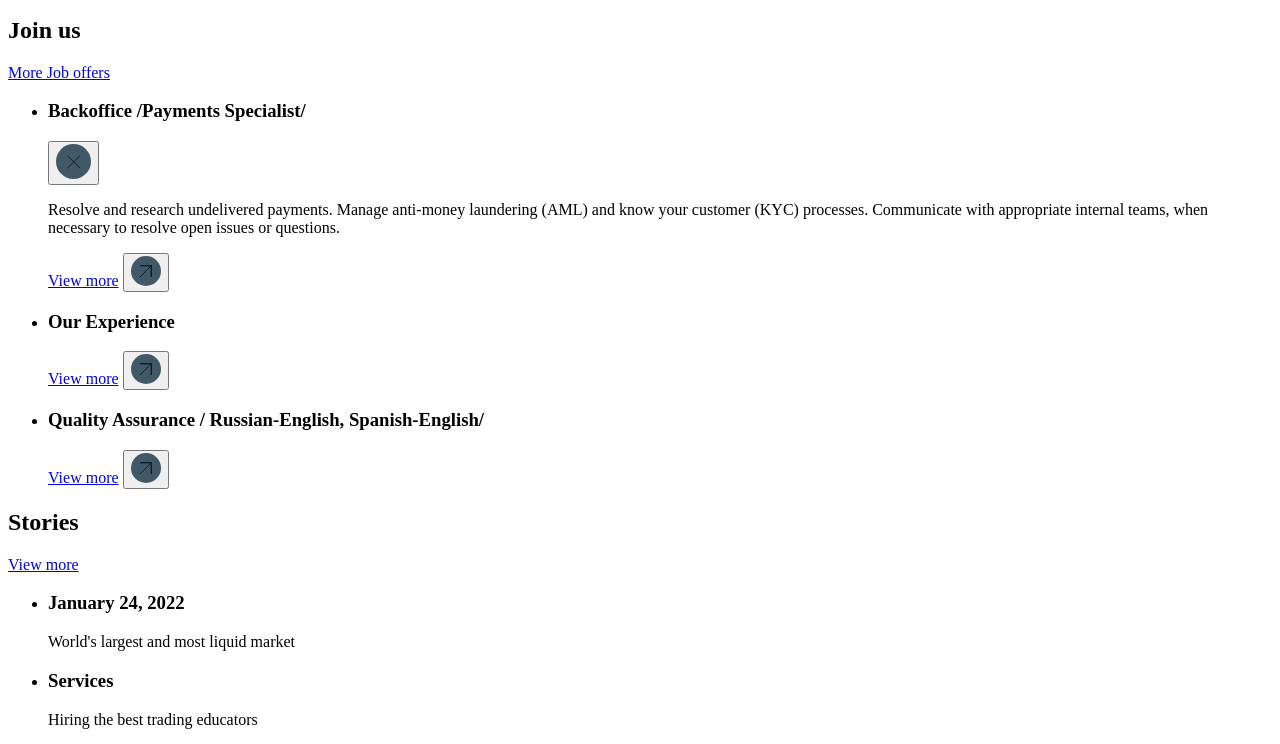
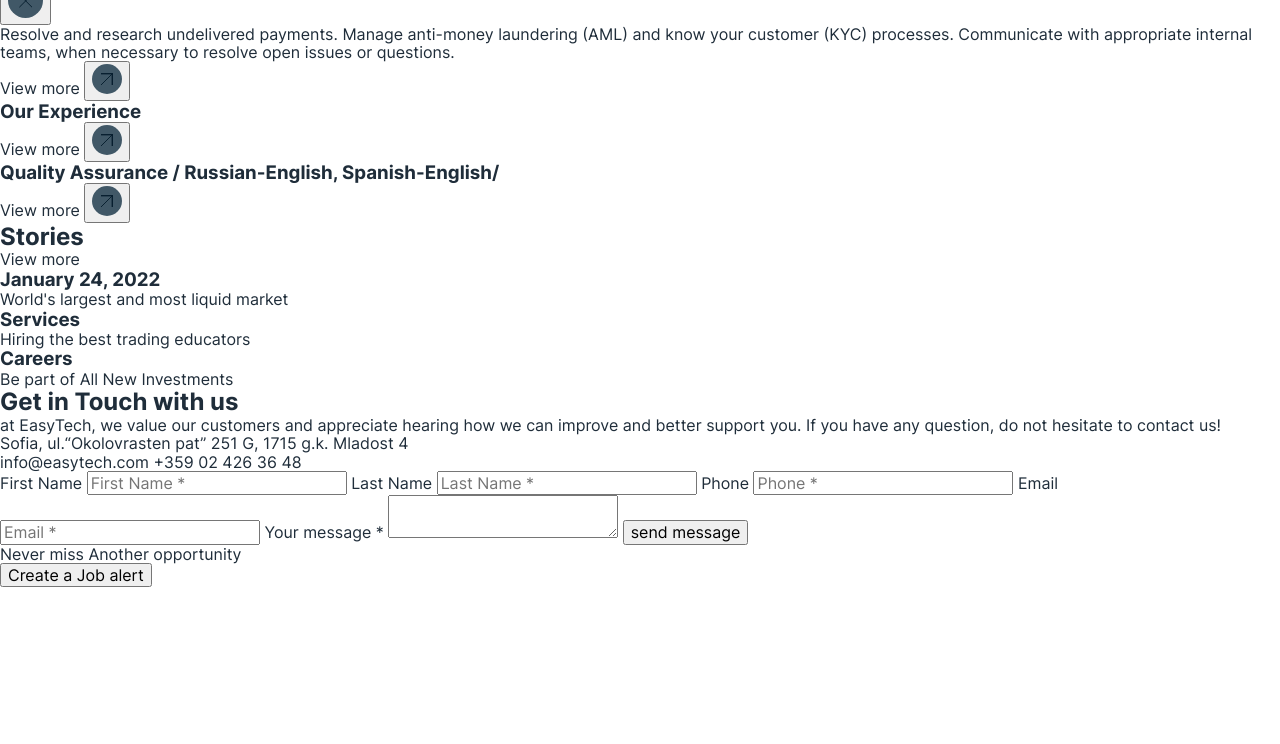
Before and after one commit to salamatina-kateryna/easytech-landing, a website: page source/index.html in a window 1280 px wide. Shown: the part 293-1037 px from the top of the page. After the commit the page ends 880 px from the top, so only its background shows below. Drawn offline with nearby package versions, Linux system fonts and the light colour scheme; files that its build step writes are made by us from their sources; files whose address does not match are found by name.

Commit message:
Fonts are connected.

```diff
--- a/package.json
+++ b/package.json
@@ -14,6 +14,7 @@
     "gulp-rename": "^2.0.0",
     "gulp-terser": "^2.1.0",
     "gulp-version-number": "^0.2.4",
+    "modern-normalize": "^1.1.0",
     "postcss": "^8.4.16",
     "postcss-csso": "^6.0.1",
     "stylelint": "^14.11.0"
--- a/source/index.html
+++ b/source/index.html
@@ -4,7 +4,10 @@
     <meta charset="utf-8">
     <meta name="vieport" content="width=device-width, initial-scale=1">
     <title>EasyTech</title>
-    <!-- Here will be included fonts  -->
+    <link rel="preload" href="fonts/inter400.woff2" type="font/woff2" as="font" crossorigin="anonymous">
+    <link rel="preload" href="fonts/inter500.woff2" type="font/woff2" as="font" crossorigin="anonymous">
+    <link rel="preload" href="fonts/inter600.woff2" type="font/woff2" as="font" crossorigin="anonymous">
+    <link rel="preload" href="fonts/inter700.woff2" type="font/woff2" as="font" crossorigin="anonymous">
     <link rel="stylesheet" href="css/style.min.css">
   </head>
 
--- /dev/null
+++ b/source/scss/fonts.scss
@@ -0,0 +1,39 @@
+@font-face {
+    font-family: "Inter";
+    font-weight: 400;
+    font-style: normal;
+    font-display: swap;
+    src:
+      url("../fonts/inter400.woff2") format("woff2"),
+      url("../fonts/inter400.woff") format("woff");
+  }
+
+@font-face {
+    font-family: "Inter";
+    font-weight: 500;
+    font-style: normal;
+    font-display: swap;
+    src:
+        url("../fonts/inter500.woff2") format("woff2"),
+        url("../fonts/inter500.woff") format("woff");
+}
+
+@font-face {
+    font-family: "Inter";
+    font-weight: 600;
+    font-style: normal;
+    font-display: swap;
+    src:
+        url("../fonts/inter600.woff2") format("woff2"),
+        url("../fonts/inter600.woff") format("woff");
+}
+
+@font-face {
+    font-family: "Inter";
+    font-weight: 700;
+    font-style: normal;
+    font-display: swap;
+    src:
+        url("../fonts/inter700.woff2") format("woff2"),
+        url("../fonts/inter700.woff") format("woff");
+}
--- /dev/null
+++ b/source/scss/global.scss
@@ -0,0 +1,23 @@
+body {
+    min-width: 320px;
+    margin: 0;
+    padding: 0;
+    color: #1F2D3A;
+    font-family: "Inter", "Arial", sans-serif;
+}
+
+h1, h2, h3, p {
+    margin: 0;
+    padding: 0;
+}
+
+ol, ul {
+    margin: 0;
+    padding: 0;
+    list-style: none;
+}
+
+a {
+    text-decoration: none;
+    color: #1F2D3A;
+}
--- a/source/scss/style.scss
+++ b/source/scss/style.scss
@@ -1,2 +1,3 @@
-body {
-}
+@import "../../node_modules/modern-normalize/modern-normalize.css";
+@import "fonts.scss";
+@import "global.scss";
```
Also changed, not shown: source/fonts/inter400.woff (added), source/fonts/inter400.woff2 (added), source/fonts/inter500.woff (added), source/fonts/inter500.woff2 (added), source/fonts/inter600.woff (added), source/fonts/inter600.woff2 (added), source/fonts/inter700.woff (added), source/fonts/inter700.woff2 (added), 1 other file.
